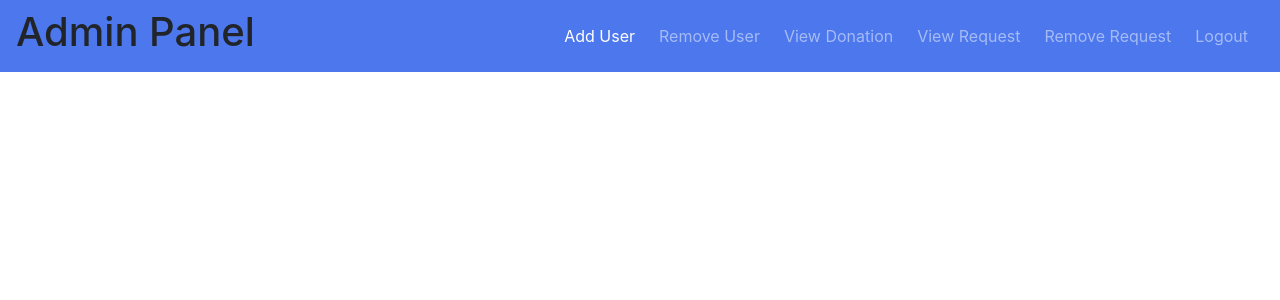
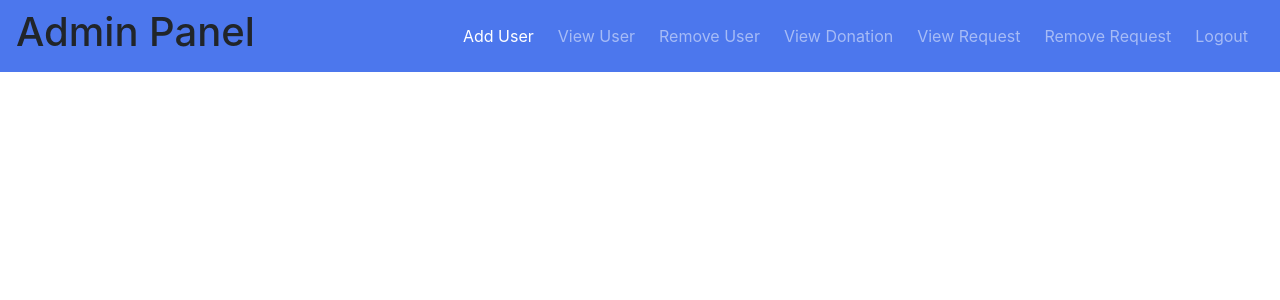
Before and after one commit to MdAhnafShahriarAdit/SU19CSE327S04G-BLOODMOON-NSU, a PHP site: page /Admin/header.php in a window 1280 px wide. Shown: the top 300 px of the page. Run offline with PHP 8.4, Linux system fonts and the light colour scheme.

Commit message:
Update header.php

```diff
--- a/Project Codes/Admin/header.php
+++ b/Project Codes/Admin/header.php
@@ -10,6 +10,7 @@
     <ul class="navbar-nav ml-auto">
       <li class="nav-item active">
         <a class="nav-link" href="add_user.php">Add User&ensp;<span class="sr-only">(current)</span></a></li>
+        <a class="nav-link" href="view_user.php">View User&ensp;<span class="sr-only">(current)</span></a></li>
         <a class="nav-link" href="remove_user.php">Remove User&ensp;<span class="sr-only">(current)</span></a></li>
         <a class="nav-link" href="view_donation.php">View Donation&ensp;<span class="sr-only">(current)</span></a></li>
         <a class="nav-link" href="view_request.php">View Request&ensp;<span class="sr-only">(current)</span></a></li>
```
